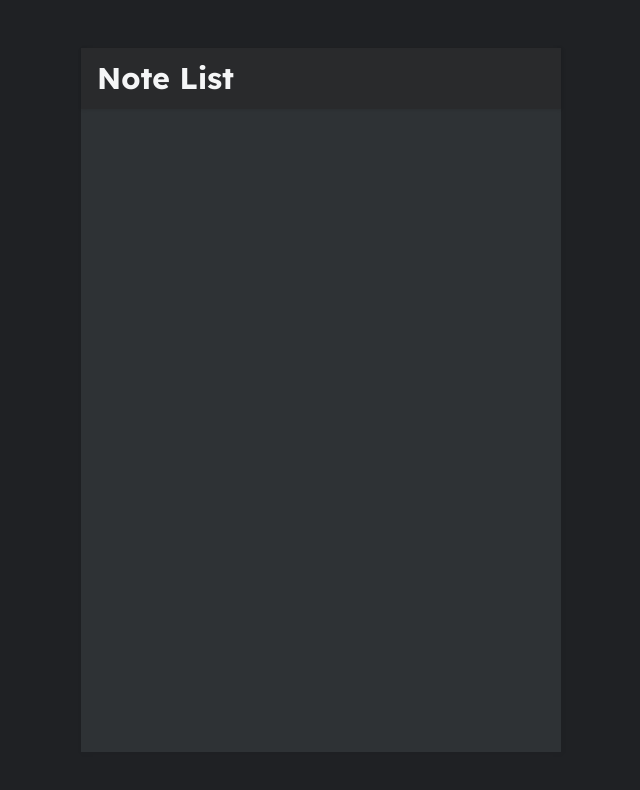
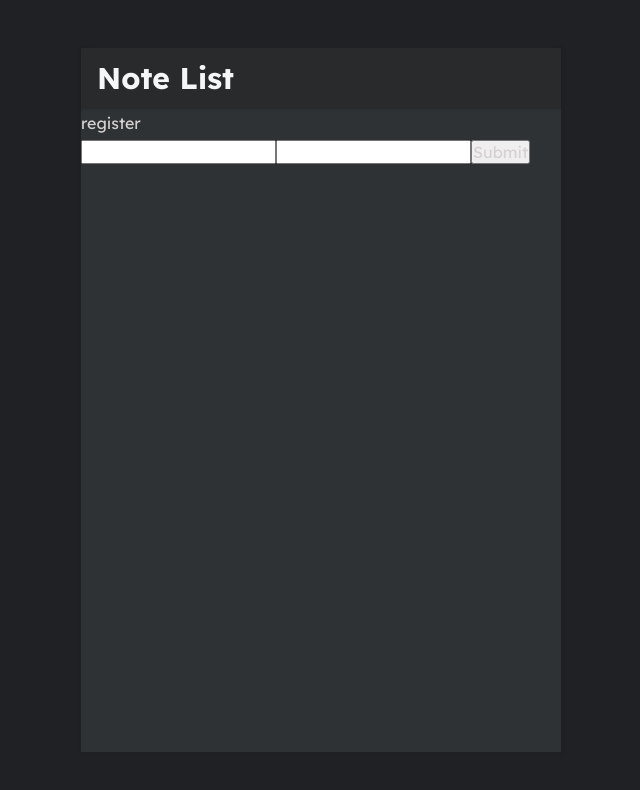
Before and after one commit to GodseGanesh/Notes_Frontend, a React (Create React App) app: page /register in a window 1280 px wide. Before the commit this address had no page. Shown: the top 790 px of the page, without its empty margins (319-959 px from the left). Built offline with nearby package versions, Linux system fonts and the light colour scheme.

Commit message:
changes theh env configrations

```diff
--- a/package.json
+++ b/package.json
@@ -1,6 +1,6 @@
 {
   "name": "mynotes_frontend",
-  "proxy": "https://ganeshrgodse.pythonanywhere.com",
+
   "version": "0.1.0",
   "private": true,
   "dependencies": {
--- a/src/App.js
+++ b/src/App.js
@@ -3,6 +3,7 @@ import "./App.css";
 import NotesListPage from "./pages/NotesListPage";
 import Notepage from "./pages/Notepage";
 import Header from "./compoents/Header";
+import Register from "./pages/Register";
 
 function App() {
   return (
@@ -14,6 +15,7 @@ function App() {
 
         <Route path="/" exact Component={NotesListPage} />
         <Route path="/note/:noteId" Component={Notepage} />
+        <Route path="/register" Component={Register} />
         </Routes>
         </div>
       </div>
--- /dev/null
+++ b/src/pages/Register.js
@@ -0,0 +1,21 @@
+import React from 'react'
+
+function Register() {
+    let register_user = async (e) =>{
+        e.preventDefault()
+        console.log(e.target.username.value)
+        console.log(e.target.password.value)
+    }
+  return (
+    <div>register
+        <form onSubmit={register_user}>
+            <input type='text' name='username' />
+            <input type='password' name='password' />
+            <input type='submit' />
+        </form>
+    </div>
+  )
+}
+
+
+export default Register
```
